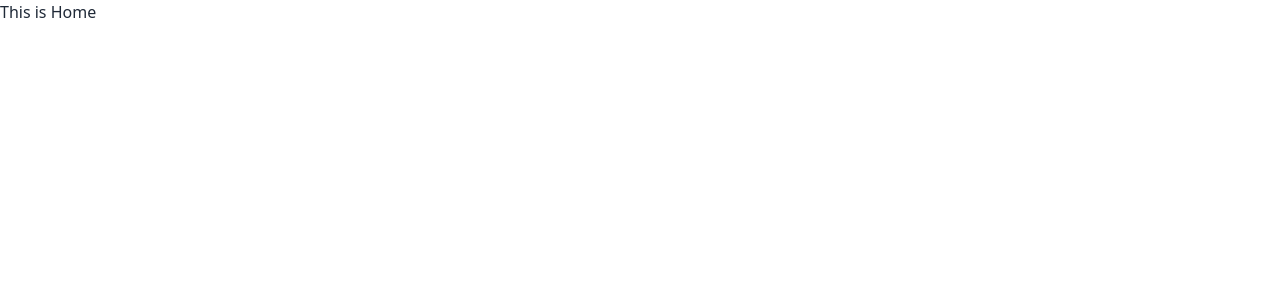
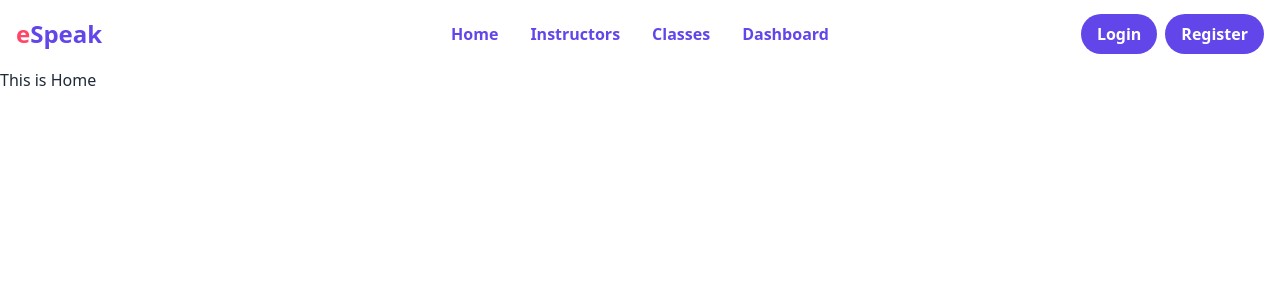
Before and after one commit to Hridhyapaul/eSpeak-Summer-camp-client, a React (Vite) app: page / in a window 1280 px wide. Shown: the top 300 px of the page. Built offline with nearby package versions, Linux system fonts and the light colour scheme.

Commit message:
Added Navigation bar

```diff
--- a/src/Layout/Main.jsx
+++ b/src/Layout/Main.jsx
@@ -1,8 +1,10 @@
 import { Outlet } from "react-router-dom";
+import Navigation from "../Pages/Home/Shared/Navigation";
 
 const Main = () => {
     return (
         <div>
+            <Navigation></Navigation>
             <Outlet></Outlet>
         </div>
     );
--- /dev/null
+++ b/src/Pages/Home/Shared/Navigation.jsx
@@ -0,0 +1,36 @@
+import { Link } from "react-router-dom";
+
+const Navigation = () => {
+    const navItems = <>
+        <Link to='/'><li><a>Home</a></li></Link>
+        <Link to='/instructors'><li><a>Instructors</a></li></Link>
+        <Link to='/classes'><li><a>Classes</a></li></Link>
+        <Link to='/dashboard'><li><a>Dashboard</a></li></Link>
+    </>
+    return (
+        <div className="navbar px-4">
+            <div className="navbar-start">
+                <div className="dropdown">
+                    <label tabIndex={0} className="btn btn-ghost lg:hidden">
+                        <svg xmlns="http://www.w3.org/2000/svg" className="h-5 w-5" fill="none" viewBox="0 0 24 24" stroke="currentColor"><path strokeLinecap="round" strokeLinejoin="round" strokeWidth="2" d="M4 6h16M4 12h8m-8 6h16" /></svg>
+                    </label>
+                    <ul tabIndex={0} className="menu menu-sm dropdown-content mt-3 p-2 shadow bg-base-100 rounded-box w-52 text-[#6246EA]">
+                        {navItems}
+                    </ul>
+                </div>
+                <a className="normal-case text-2xl font-bold"><span className="text-[#FF4667]">e</span><span className="text-[#6246EA]">Speak</span></a>
+            </div>
+            <div className="navbar-center hidden lg:flex">
+                <ul className="menu menu-horizontal px-1 text-[16px] font-semibold text-[#6246EA]">
+                    {navItems}
+                </ul>
+            </div>
+            <div className="navbar-end flex justify-end gap-2 text-[white]">
+                <Link to='/login'><button className="font-semibold bg-[#6246EA] px-4 py-2 rounded-full">Login</button></Link>
+                <Link to='/register'><button className="font-semibold bg-[#6246EA] px-4 py-2 rounded-full">Register</button></Link>
+            </div>
+        </div>
+    );
+};
+
+export default Navigation;
```
